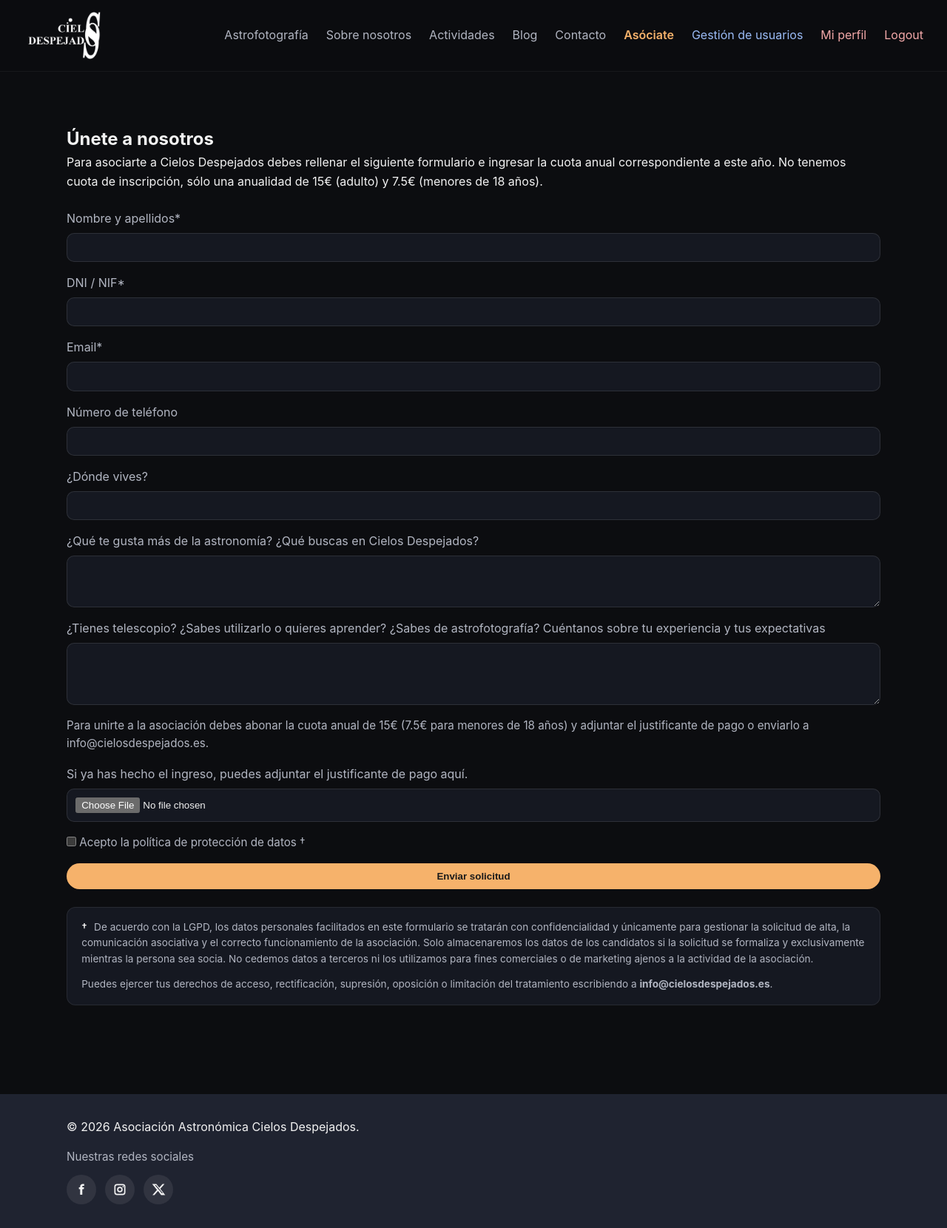
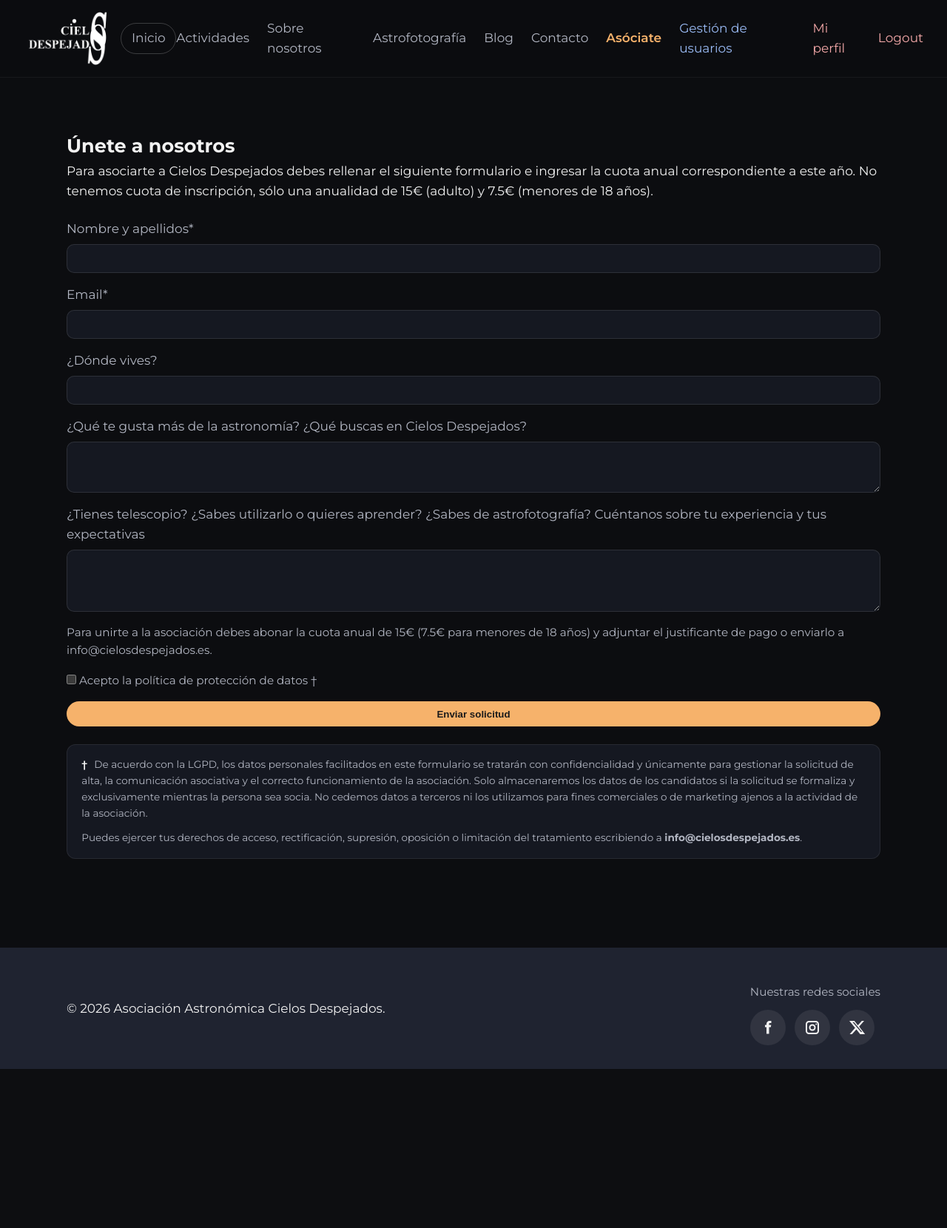
Before and after one commit to GonzalezFJR/CDweb, a FastAPI app: page /asociate in a window 1280 px wide. Shown: the whole page at 74% size. After the commit the page ends 1445 px from the top, so only its background shows below. Run offline with FastAPI, Linux system fonts and the light colour scheme; the visitor is signed in with stand-in values (Sample User, id 1); parts of the project's set-up code (start-up, migrations or seed data) failed here and were passed over.

Commit message:
Actualiza tipografía, navegación, footer y formulario de alta

```diff
--- a/app/main.py
+++ b/app/main.py
@@ -486,7 +486,7 @@ async def associate(request: Request) -> Any:
 async def associate_submit(
     request: Request,
     full_name: str = Form(...),
-    dni: str = Form(...),
+    dni: str | None = Form(None),
     email: str = Form(...),
     phone: str | None = Form(None),
     city: str | None = Form(None),
--- a/app/static/css/styles.css
+++ b/app/static/css/styles.css
@@ -18,7 +18,8 @@
 }
 
 body {
-  font-family: "Inter", "Segoe UI", sans-serif;
+  font-family: "Montserrat", "Segoe UI", sans-serif;
+  font-size: 17px;
   background: var(--bg);
   color: var(--text);
   line-height: 1.6;
@@ -55,6 +56,12 @@ img {
   padding: 1rem 2rem;
 }
 
+.nav-brand {
+  display: flex;
+  align-items: center;
+  gap: 0.9rem;
+}
+
 .logo {
   font-weight: 600;
   letter-spacing: 0.4px;
@@ -64,9 +71,22 @@ img {
 }
 
 .logo-image {
-  height: 64px;
+  height: 72px;
   width: auto;
   max-height: 100%;
+}
+
+.nav-home-link {
+  color: var(--muted);
+  border: 1px solid rgba(255, 255, 255, 0.2);
+  padding: 0.4rem 0.85rem;
+  border-radius: 999px;
+  transition: color 0.3s ease, border-color 0.3s ease;
+}
+
+.nav-home-link:hover {
+  color: var(--accent);
+  border-color: var(--accent);
 }
 
 .nav-links {
@@ -1326,8 +1346,8 @@ select:focus {
 }
 
 .social-link {
-  width: 40px;
-  height: 40px;
+  width: 48px;
+  height: 48px;
   border-radius: 999px;
   display: inline-flex;
   align-items: center;
@@ -1338,8 +1358,8 @@ select:focus {
 }
 
 .social-link svg {
-  width: 20px;
-  height: 20px;
+  width: 24px;
+  height: 24px;
   fill: currentColor;
 }
 
@@ -1427,6 +1447,13 @@ select:focus {
   margin-top: 3rem;
   padding: 2rem 0;
   background: var(--surface-light);
+}
+
+.footer-grid {
+  display: grid;
+  grid-template-columns: 1fr auto;
+  align-items: center;
+  gap: 1.5rem;
 }
 
 .table {
@@ -1527,6 +1554,10 @@ select:focus {
     flex-direction: column;
     align-items: flex-start;
   }
+
+  .footer-grid {
+    grid-template-columns: 1fr;
+  }
 }
 
 @media (max-width: 600px) {
--- a/app/templates/associate.html
+++ b/app/templates/associate.html
@@ -15,15 +15,15 @@
     <label>Nombre y apellidos*
       <input type="text" name="full_name" required />
     </label>
-    <label>DNI / NIF*
+    {# <label>DNI / NIF*
       <input type="text" name="dni" required />
-    </label>
+    </label> #}
     <label>Email*
       <input type="email" name="email" required />
     </label>
-    <label>Número de teléfono
+    {# <label>Número de teléfono
       <input type="tel" name="phone" />
-    </label>
+    </label> #}
     <label>¿Dónde vives?
       <input type="text" name="city" />
     </label>
@@ -39,9 +39,9 @@
       Para unirte a la asociación debes abonar la cuota anual de 15€ (7.5€ para menores de 18 años)
       y adjuntar el justificante de pago o enviarlo a info@cielosdespejados.es.
     </p>
-    <label>Si ya has hecho el ingreso, puedes adjuntar el justificante de pago aquí.
+    {# <label>Si ya has hecho el ingreso, puedes adjuntar el justificante de pago aquí.
       <input type="file" name="payment_receipt" accept=".pdf,image/*" />
-    </label>
+    </label> #}
     <label class="form-consent">
       <span>
         <input type="checkbox" name="data_policy" required />
--- a/app/templates/base.html
+++ b/app/templates/base.html
@@ -4,6 +4,9 @@
   <meta charset="UTF-8" />
   <meta name="viewport" content="width=device-width, initial-scale=1.0" />
   <title>Cielos Despejados</title>
+  <link rel="preconnect" href="https://fonts.googleapis.com" />
+  <link rel="preconnect" href="https://fonts.gstatic.com" crossorigin />
+  <link href="https://fonts.googleapis.com/css2?family=Montserrat:wght@400;500;600;700&display=swap" rel="stylesheet" />
   <link rel="icon" href="/static/store/page/favicon.ico" />
   <link rel="stylesheet" href="/static/css/styles.css" />
   {% block extra_head %}{% endblock %}
@@ -12,13 +15,16 @@
 <body>
   <header class="site-header">
     <nav class="nav-bar">
+      <div class="nav-brand">
         <a class="logo" href="/">
           <img class="logo-image" src="/static/store/page/logo_white_trans.png" alt="Cielos Despejados" />
         </a>
+        <a class="nav-home-link" href="/">Inicio</a>
+      </div>
       <div class="nav-links">
+        <a href="/actividades">Actividades</a>
+        <a href="/sobre-nosotros">Sobre nosotros</a>
         <a href="/astrofotos">Astrofotografía</a>
-        <a href="/sobre-nosotros">Sobre nosotros</a>
-        <a href="/actividades">Actividades</a>
         <a href="/blog">Blog</a>
         <a href="/contacto">Contacto</a>
         <a href="/asociate" class="cta">Asóciate</a>
@@ -45,6 +51,7 @@
 
   <footer class="site-footer">
     <div class="container">
+      <div class="footer-grid">
         <p>© 2026 Asociación Astronómica Cielos Despejados.</p>
         <div class="social-footer">
           <span class="social-footer__label">Nuestras redes sociales</span>
@@ -68,6 +75,7 @@
           </div>
         </div>
       </div>
+    </div>
   </footer>
   {% block extra_scripts %}{% endblock %}
 </body>
```
Lines whose indentation alone changed are shown as unchanged.
